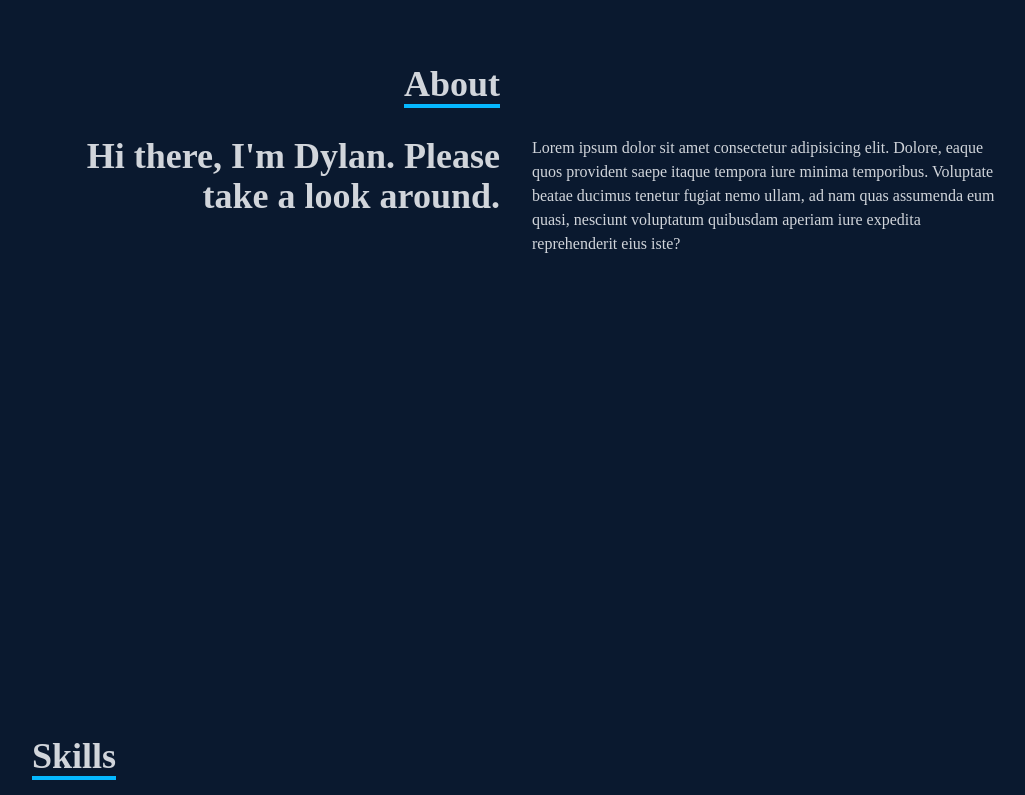
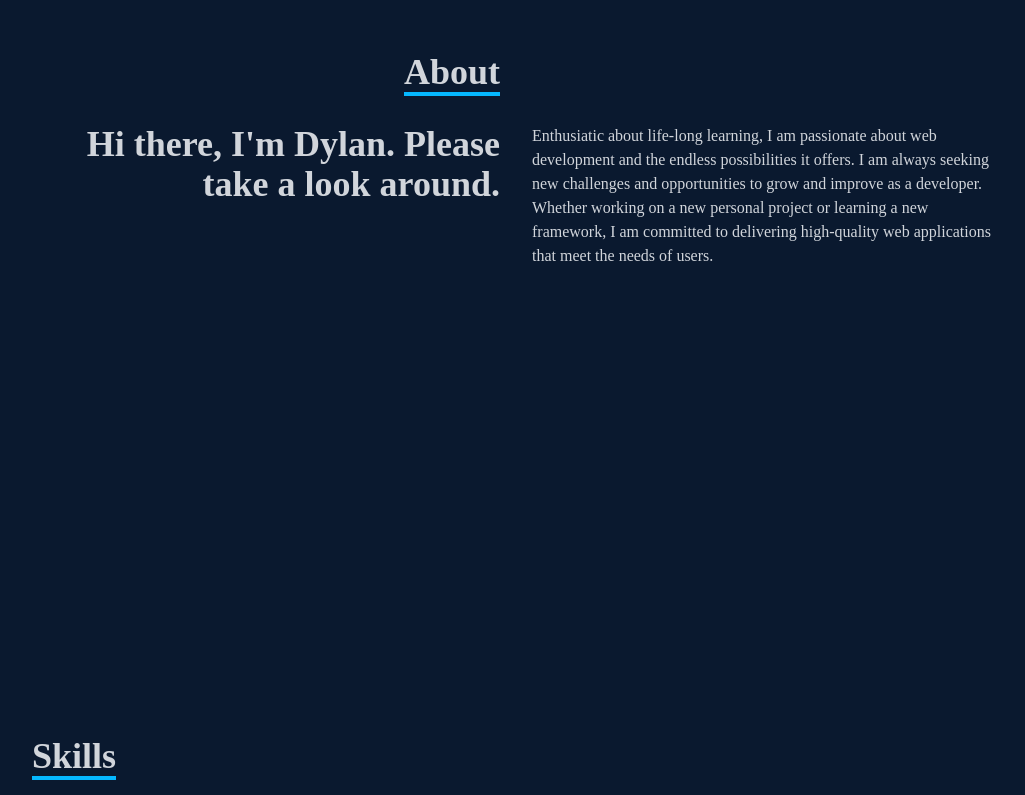
Before and after one commit to SneedUltima/portfolio-website, a React (Create React App) app: page / in a window 1280 px wide. Shown: the part 1040-1835 px from the top of the page, without its empty margins (124-1149 px from the left). Built offline with nearby package versions, Linux system fonts and the light colour scheme.

Commit message:
build: add contact form functionality and change about section text

```diff
--- a/src/components/About.jsx
+++ b/src/components/About.jsx
@@ -20,11 +20,12 @@ const About = () => {
           </div>
           <div>
             <p>
-              Lorem ipsum dolor sit amet consectetur adipisicing elit. Dolore,
-              eaque quos provident saepe itaque tempora iure minima temporibus.
-              Voluptate beatae ducimus tenetur fugiat nemo ullam, ad nam quas
-              assumenda eum quasi, nesciunt voluptatum quibusdam aperiam iure
-              expedita reprehenderit eius iste?
+              Enthusiatic about life-long learning, I am passionate about web
+              development and the endless possibilities it offers. I am always
+              seeking new challenges and opportunities to grow and improve as a
+              developer. Whether working on a new personal project or learning a
+              new framework, I am committed to delivering high-quality web
+              applications that meet the needs of users.
             </p>
           </div>
         </div>
--- a/src/components/Contact.jsx
+++ b/src/components/Contact.jsx
@@ -1,12 +1,18 @@
 import React from "react";
+import mailImg from "../assets/mail.svg";
 
 const Contact = () => {
   return (
+    <div className="flex items-center">
       <div
         name="contact"
-      className="bg-[#0a192f] w-full h-screen flex justify-center items-center p-4"
+        className="bg-[#0a192f] w-full h-screen flex justify-center items-center p-4 md:pl-20"
       >
-      <form method="POST" className="flex flex-col max-w-[600px] w-full">
+        <form
+          method="POST"
+          action="https://formsubmit.co/b2644f972d5ccd83c31dc373127c4ffb"
+          className="flex flex-col max-w-[600px] w-full"
+        >
           <div className="pb-8">
             <p className="text-4xl font-bold inline border-b-4 borber-b-4 border-[#05b8ff] text-gray-300">
               Contact
@@ -22,6 +28,7 @@ const Contact = () => {
             name="name"
             id="name"
             placeholder="Name"
+            required
           />
           <input
             className="my-4 p-2 bg-blue-200"
@@ -29,6 +36,7 @@ const Contact = () => {
             name="email"
             id="email"
             placeholder="Email"
+            required
           />
           <textarea
             className="p-2 bg-blue-200"
@@ -36,11 +44,19 @@ const Contact = () => {
             id="message"
             rows="10"
             placeholder="Message"
+            required
           ></textarea>
-        <button className="text-[#0a192f] group bg-[#05b8ff] border-2 border-[#05b8ff] px-6 py-3 my-8 font-bold hover:bg-[#0a192f] hover:text-[#05b8ff] duration-300 mx-auto flex items-center">
+          <button
+            type="submit"
+            className="text-[#0a192f] group bg-[#05b8ff] border-2 border-[#05b8ff] px-6 py-3 my-8 font-bold hover:bg-[#0a192f] hover:text-[#05b8ff] duration-300 mx-auto flex items-center"
+          >
             Let's Work Together
           </button>
         </form>
+      </div>
+      <div className="bg-[#0a192f] h-screen w-full sm:flex items-center justify-center hidden md:pr-20">
+        <img src={mailImg} alt="" />
+      </div>
     </div>
   );
 };
--- a/src/components/Navbar.jsx
+++ b/src/components/Navbar.jsx
@@ -111,14 +111,6 @@ const Navbar = () => {
               Github <FaGithub size={30} />
             </a>
           </li>
-          <li className="w-[160px] h-[60px] flex justify-between items-center ml-[-100px] hover:ml-[-10px] duration-300 bg-[#48C281]">
-            <a
-              className="flex justify-between items-center w-full text-gray-300"
-              href="/"
-            >
-              Email <HiOutlineMail size={30} />
-            </a>
-          </li>
         </ul>
       </div>
     </div>
--- a/src/components/Work.jsx
+++ b/src/components/Work.jsx
@@ -1,6 +1,6 @@
 import React from "react";
 import WorkImg from "../assets/projects/workImg.jpeg";
-import RealEstateImg from "../assets/projects/realestate.jpg";
+import SocialBuzz from "../assets/projects/buzz.JPG";
 import RushApp from "../assets/projects/RushApp.jpg";
 import Cryptoscape from "../assets/projects/Cryptoscape.jpg";
 
@@ -64,21 +64,22 @@ const Work = () => {
             </div>
           </div>
           <div
-            style={{ backgroundImage: `url(${WorkImg})` }}
+            style={{ backgroundImage: `url(${SocialBuzz})` }}
             className="shadow-lg shadow-[#040c16] group container rounded-md flex justify-center items-center mx-auto content-div"
           >
             {/* Hover Effect */}
             <div className="opacity-0 group-hover:opacity-100">
               <span className=" text-2xl font-bold text-white tracking-wider">
-                React JS Application
+                In Progress: Social Media App
               </span>
               <div className="pt-8 text-center">
-                <a href="/">
+                {/* <a href="/">
                   <button className="text-center rounded-lg px-4 py-3 m-2 bg-white text-gray-700 font-bold text-lg hover:bg-slate-100">
                     Demo
                   </button>
-                </a>
-                <a href="/">
+                </a> */}
+                <p>Demo coming soon...</p>
+                <a href="https://github.com/SneedUltima/social-media-app-next">
                   <button className="text-center rounded-lg px-4 py-3 m-2 bg-white text-gray-700 font-bold text-lg hover:bg-slate-100">
                     Code
                   </button>
```
Also changed, not shown: src/assets/mail.svg (added), src/assets/projects/buzz.JPG (added). Lines whose indentation alone changed are shown as unchanged.
